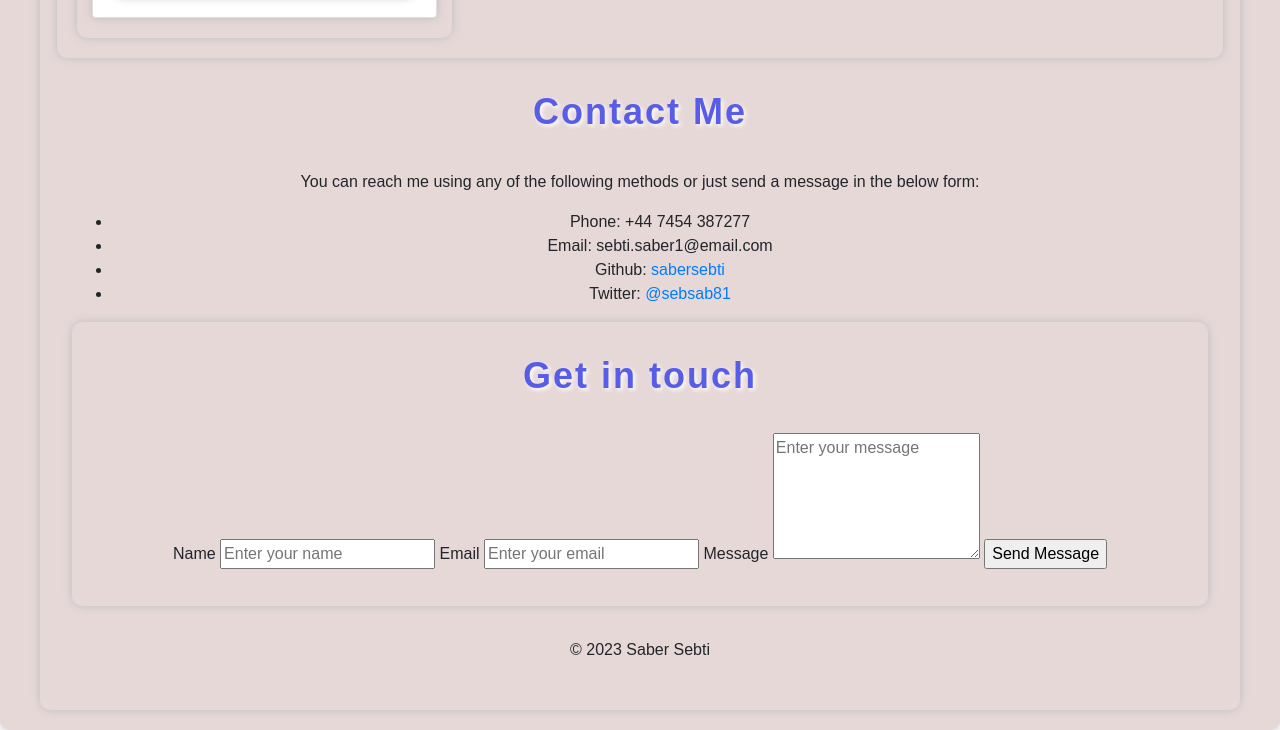
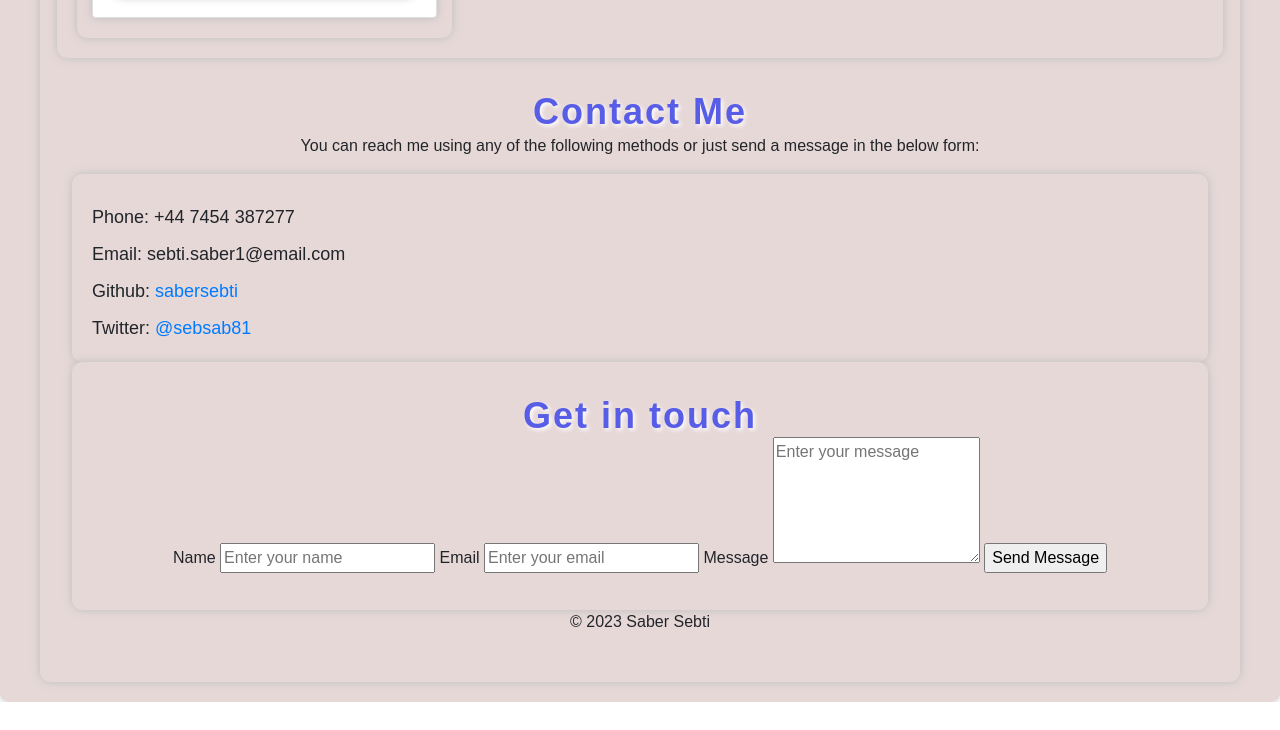
Before and after one commit to sabersebti/work-portfolio-bootstrap, a plain HTML site: page index.html in a window 1280 px wide. Shown: the part 1732-2462 px from the top of the page. After the commit the page ends 2434 px from the top, so only its background shows below. Drawn offline with nearby package versions, Linux system fonts and the light colour scheme.

Commit message:
fxed some issues with the contact div

```diff
--- a/index.html
+++ b/index.html
@@ -82,17 +82,19 @@
           </div>
         </section>
 
-        <section class="page-section" id="contact">
+        <section class="" id="contact">
           <h2>Contact Me</h2>
 
           <section>
             <p>You can reach me using any of the following methods or just send a message in the below form:</p>
+            <div class="contact-info">
               <ul>
                 <li>Phone: +44 7454 387277</li>
                 <li>Email: sebti.saber1@email.com</li>
                 <li>Github: <a href="https://github.com/username">sabersebti</a></li>
                 <li>Twitter: <a href="https://twitter.com/username">@sebsab81</a></li>
                </ul>
+            </div>
           </section>
 
           <section class="contact-section">
--- a/style.css
+++ b/style.css
@@ -121,6 +121,18 @@ header h1,h2,h3 {
   font-size: 36px; /* Added for consistency */
 }
 
+.contact-info ul {
+  list-style:none;
+  margin:0;
+  padding:0;
+  text-align:left;
+}
+
+.contact-info li {
+ margin-top:10px;
+ font-size:large;
+}
+
 /* Portfolio Styles */
 .portfolio-item {
   display: flex;
```
Lines whose indentation alone changed are shown as unchanged.
